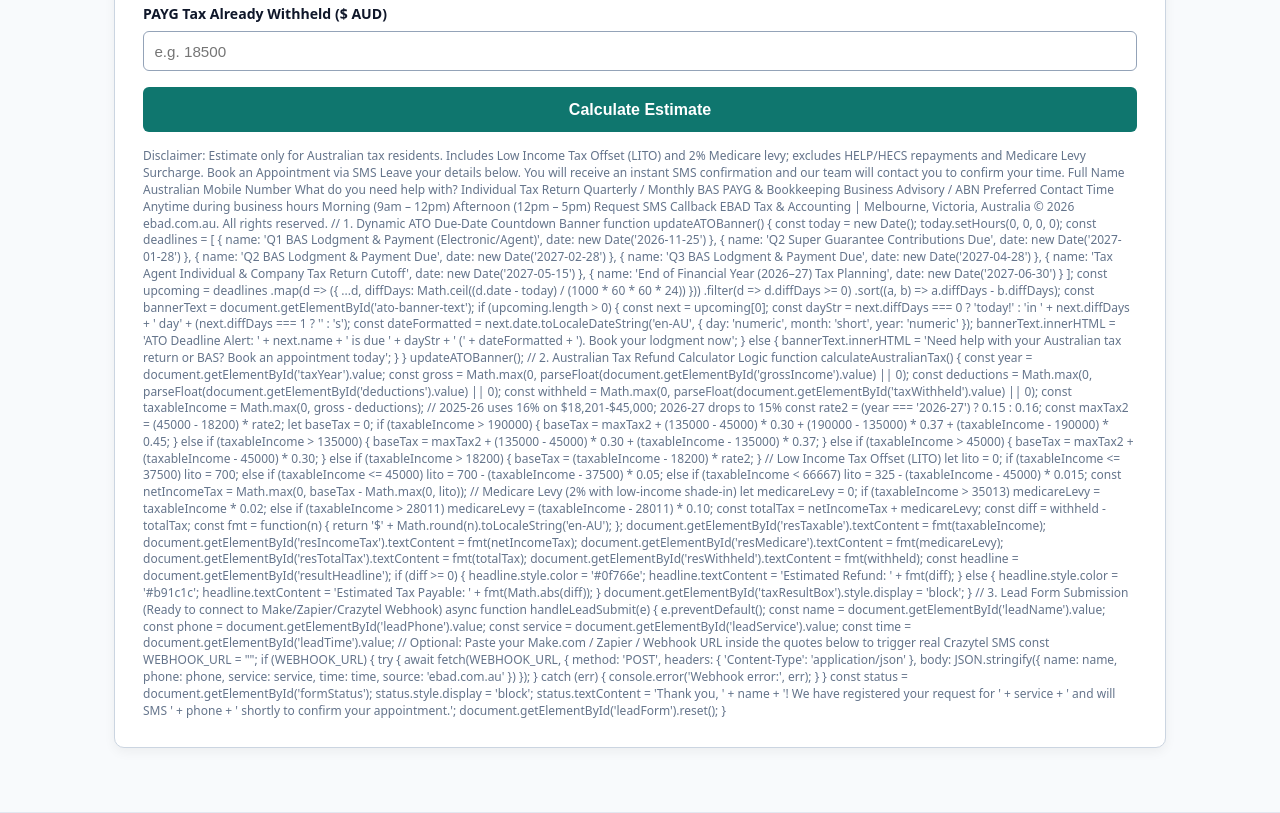
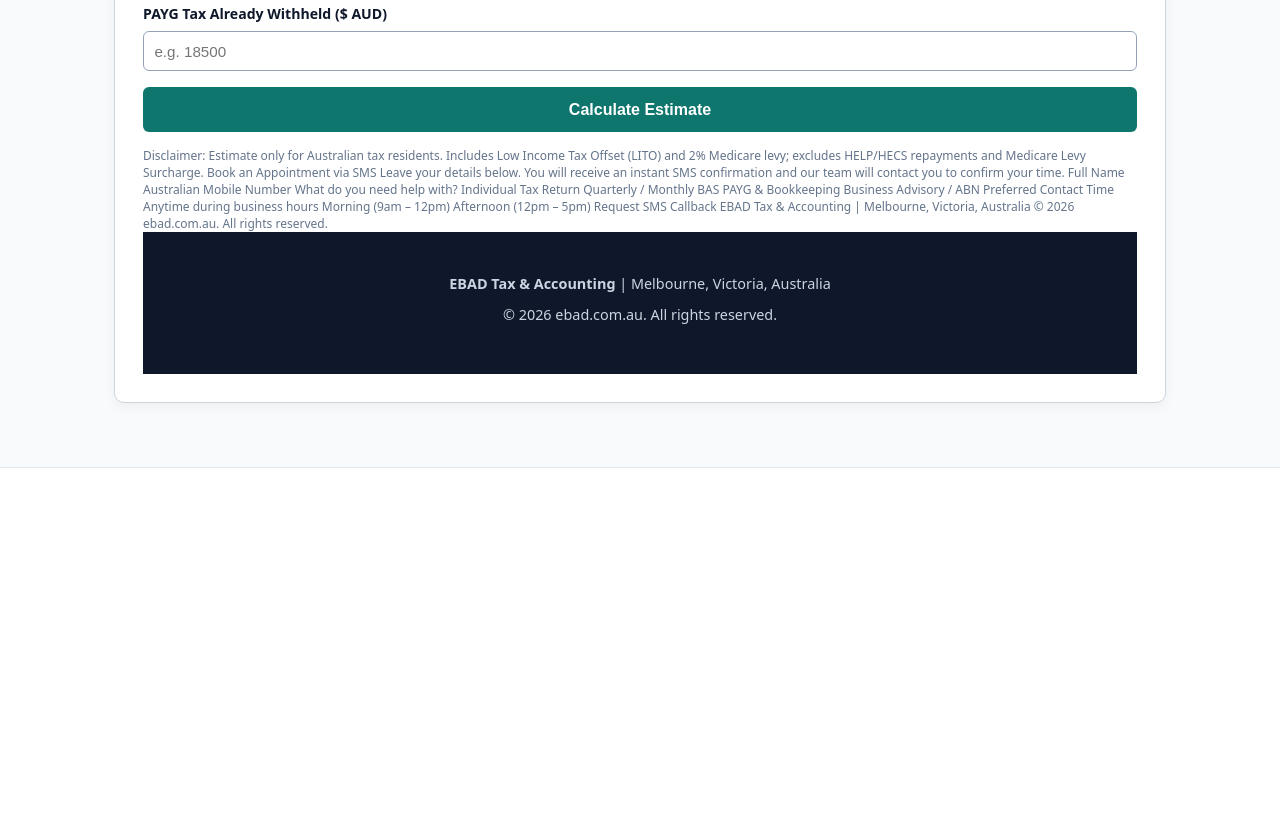
Before and after one commit to johnz22/my-website, a plain HTML site: page index.html in a window 1280 px wide. Shown: the part 1471-2284 px from the top of the page. After the commit the page ends 1939 px from the top, so only its background shows below. Drawn offline with Linux system fonts and the light colour scheme.

Commit message:
Update index.html

```diff
--- a/index.html
+++ b/index.html
@@ -321,6 +321,12 @@ Afternoon (12pm – 5pm)
 Request SMS Callback
 EBAD Tax & Accounting | Melbourne, Victoria, Australia
 © 2026 ebad.com.au. All rights reserved.
+
+             <footer>
+    <p><strong>EBAD Tax &amp; Accounting</strong> | Melbourne, Victoria, Australia</p>
+    <p>&copy; 2026 ebad.com.au. All rights reserved.</p>
+  </footer>
+            <script>
 // 1. Dynamic ATO Due-Date Countdown Banner
 function updateATOBanner() {
 const today = new Date();
```
